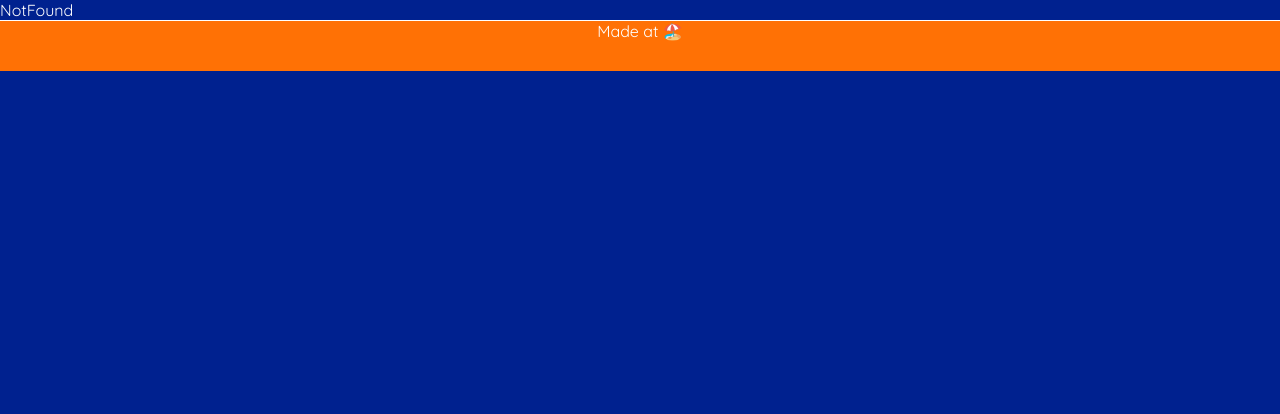
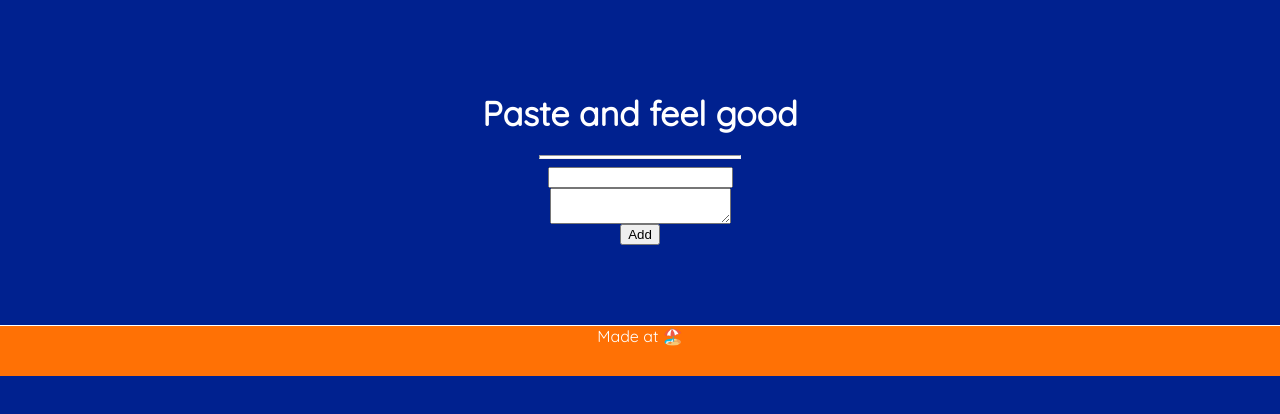
Before and after one commit to kathrinnoack/landing-page, a React (Create React App) app: page /paste in a window 1280 px wide. Shown: the top 414 px of the page. Built offline with nearby package versions, Linux system fonts and the light colour scheme.

Commit message:
add form

```diff
--- a/src/App.js
+++ b/src/App.js
@@ -4,6 +4,7 @@ import Landing from "./pages/Landing";
 import About from "./pages/About";
 import { BrowserRouter as Router, Route, Switch } from "react-router-dom";
 import Footer from "./components/Footer";
+import Paste from "./pages/Paste";
 import NotFound from "./pages/NotFound";
 
 function App() {
@@ -14,6 +15,7 @@ function App() {
         <Switch>
           <Route path="/" exact component={Landing} />
           <Route path="/about" exact component={About} />
+          <Route path="/paste" exact component={Paste} />
           <Route component={NotFound} />
         </Switch>
         <Footer>Made at 🏖️</Footer>
--- /dev/null
+++ b/src/components/PasteForm.js
@@ -0,0 +1,23 @@
+import React from "react";
+import styled from "styled-components";
+
+const Form = styled.form`
+  display: flex;
+  flex-direction: column;
+  align-items: center;
+`;
+
+function PasteForm() {
+  return (
+    <div>
+      <Form>
+        <input type="text" />
+        <textarea />
+
+        <button>Add</button>
+      </Form>
+    </div>
+  );
+}
+
+export default PasteForm;
--- a/src/pages/Landing.js
+++ b/src/pages/Landing.js
@@ -16,13 +16,13 @@ function Landing() {
         <MainHeadline> Travel </MainHeadline>
       </Fullscreen>
       <Section>
-        <h2>Let´s Travel</h2>
+        <h2>Let´s save money</h2>
         <Divider />
-        Countries
+        Expences
         <br />
         Tell me more!
         <br />
-        🏖️
+        💰
         <br />
         <ButtonLink to="/about">About me 🤔</ButtonLink>
       </Section>
--- /dev/null
+++ b/src/pages/Paste.js
@@ -0,0 +1,16 @@
+import React from "react";
+import Section from "../components/Section";
+import Headline from "../components/Headline";
+import Divider from "../components/Divider";
+import PasteForm from "../components/PasteForm";
+
+function Paste() {
+  return (
+    <Section>
+      <Headline> Paste and feel good</Headline>
+      <Divider />
+      <PasteForm />
+    </Section>
+  );
+}
+export default Paste;
```
